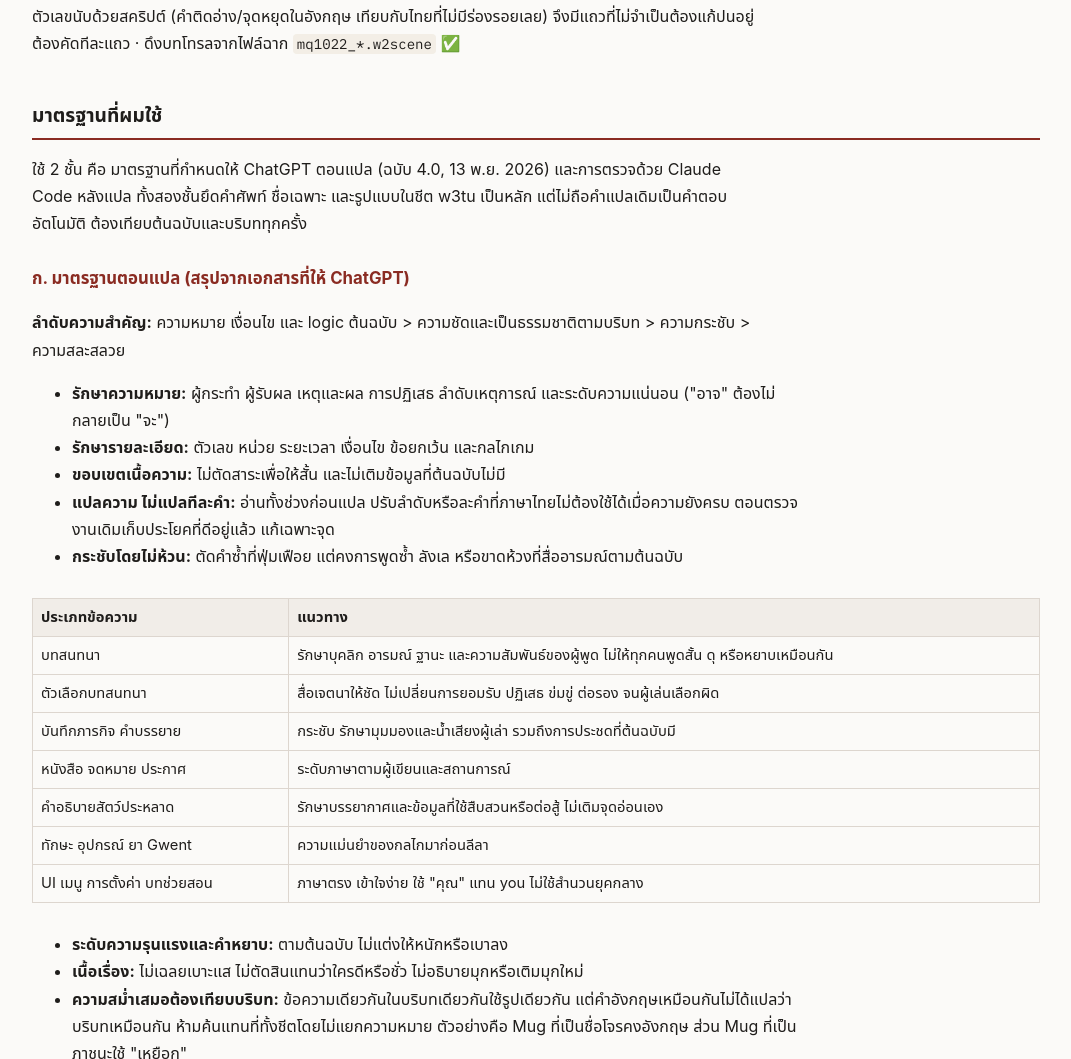
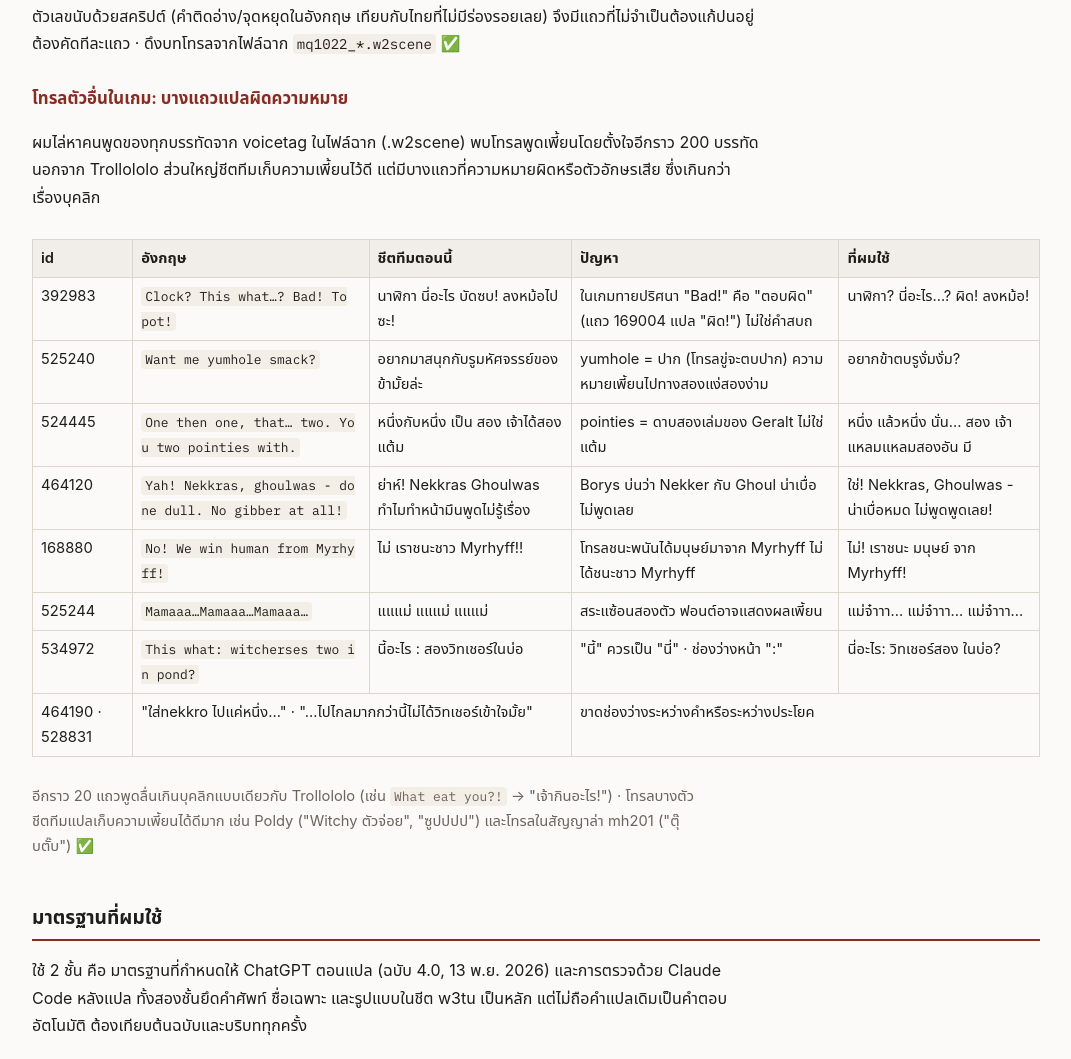
Before and after one commit to AeyXD/w3-thai-report, a plain HTML site: page index.html in a window 1280 px wide. Shown: the part 5777-6836 px from the top of the page, without its empty margins (104-1175 px from the left). Drawn offline with Linux system fonts and the light colour scheme; a web font is replaced by a local one.

Commit message:
Section 4: other trolls with mistranslated lines
Co-Authored-By: Claude Opus 5.5 <noreply@anthropic.com>

```diff
--- a/index.html
+++ b/index.html
@@ -130,6 +130,20 @@ code{font-family:var(--mono);background:var(--code);padding:1px 4px;border-radiu
 คำที่แต่งเองเป็นคำซ้อน (colory → "สีสี", birdo → "นกนก") และออกเสียงเพี้ยน (ugooly → "น่าเกียด", beautifoo → "ฉวย" ซึ่งชีตทีมใช้ไว้ดีแล้ว)</li>
 </ul>
 <p>ตัวเลขนับด้วยสคริปต์ (คำติดอ่าง/จุดหยุดในอังกฤษ เทียบกับไทยที่ไม่มีร่องรอยเลย) จึงมีแถวที่ไม่จำเป็นต้องแก้ปนอยู่ ต้องคัดทีละแถว · ดึงบทโทรลจากไฟล์ฉาก <code>mq1022_*.w2scene</code> ✅</p>
+<h3>โทรลตัวอื่นในเกม: บางแถวแปลผิดความหมาย</h3>
+<p>ผมไล่หาคนพูดของทุกบรรทัดจาก voicetag ในไฟล์ฉาก (.w2scene) พบโทรลพูดเพี้ยนโดยตั้งใจอีกราว 200 บรรทัดนอกจาก Trollololo ส่วนใหญ่ชีตทีมเก็บความเพี้ยนไว้ดี
+แต่มีบางแถวที่ความหมายผิดหรือตัวอักษรเสีย ซึ่งเกินกว่าเรื่องบุคลิก</p>
+<div class="wrap"><table><tr><th>id</th><th>อังกฤษ</th><th>ชีตทีมตอนนี้</th><th>ปัญหา</th><th>ที่ผมใช้</th></tr>
+<tr><td>392983</td><td><code>Clock? This what…? Bad! To pot!</code></td><td>นาฬิกา นี่อะไร  บัดซบ! ลงหม้อไปซะ!</td><td>ในเกมทายปริศนา "Bad!" คือ "ตอบผิด" (แถว 169004 แปล "ผิด!") ไม่ใช่คำสบถ</td><td>นาฬิกา? นี่อะไร…? ผิด! ลงหม้อ!</td></tr>
+<tr><td>525240</td><td><code>Want me yumhole smack?</code></td><td>อยากมาสนุกกับรูมหัศจรรย์ของข้ามั้ยล่ะ</td><td>yumhole = ปาก (โทรลขู่จะตบปาก) ความหมายเพี้ยนไปทางสองแง่สองง่าม</td><td>อยากข้าตบรูงั่มงั่ม?</td></tr>
+<tr><td>524445</td><td><code>One then one, that… two. You two pointies with.</code></td><td>หนึ่งกับหนึ่ง เป็น สอง เจ้าได้สองแต้ม</td><td>pointies = ดาบสองเล่มของ Geralt ไม่ใช่แต้ม</td><td>หนึ่ง แล้วหนึ่ง นั่น… สอง เจ้า แหลมแหลมสองอัน มี</td></tr>
+<tr><td>464120</td><td><code>Yah! Nekkras, ghoulwas - done dull. No gibber at all!</code></td><td>ย่าห์! Nekkras Ghoulwas ทำไมทำหน้ามึนพูดไม่รู้เรื่อง</td><td>Borys บ่นว่า Nekker กับ Ghoul น่าเบื่อ ไม่พูดเลย</td><td>ใช่! Nekkras, Ghoulwas - น่าเบื่อหมด ไม่พูดพูดเลย!</td></tr>
+<tr><td>168880</td><td><code>No! We win human from Myrhyff!</code></td><td>ไม่ เราชนะชาว Myrhyff!!</td><td>โทรลชนะพนันได้มนุษย์มาจาก Myrhyff ไม่ได้ชนะชาว Myrhyff</td><td>ไม่! เราชนะ มนุษย์ จาก Myrhyff!</td></tr>
+<tr><td>525244</td><td><code>Mamaaa…Mamaaa…Mamaaa…</code></td><td>แแแม่ แแแม่ แแแม่</td><td>สระแซ้อนสองตัว ฟอนต์อาจแสดงผลเพี้ยน</td><td>แม่จ๋าาา… แม่จ๋าาา… แม่จ๋าาา…</td></tr>
+<tr><td>534972</td><td><code>This what: witcherses two in pond?</code></td><td>นี้อะไร : สองวิทเชอร์ในบ่อ</td><td>"นี้" ควรเป็น "นี่" · ช่องว่างหน้า ":"</td><td>นี่อะไร: วิทเชอร์สอง ในบ่อ?</td></tr>
+<tr><td>464190 · 528831</td><td colspan="2">"ใส่nekkro ไปแค่หนึ่ง…" · "…ไปไกลมากกว่านี้ไม่ได้วิทเชอร์เข้าใจมั้ย"</td><td colspan="2">ขาดช่องว่างระหว่างคำหรือระหว่างประโยค</td></tr>
+</table></div>
+<p class="mute">อีกราว 20 แถวพูดลื่นเกินบุคลิกแบบเดียวกับ Trollololo (เช่น <code>What eat you?!</code> → "เจ้ากินอะไร!") · โทรลบางตัวชีตทีมแปลเก็บความเพี้ยนได้ดีมาก เช่น Poldy ("Witchy ตัวจ่อย", "ซูปปปป") และโทรลในสัญญาล่า mh201 ("ตุ๊บตั๊บ") ✅</p>
 
 <h2>มาตรฐานที่ผมใช้</h2>
 <p>ใช้ 2 ชั้น คือ มาตรฐานที่กำหนดให้ ChatGPT ตอนแปล (ฉบับ 4.0, 13 พ.ย. 2026) และการตรวจด้วย Claude Code หลังแปล
```
